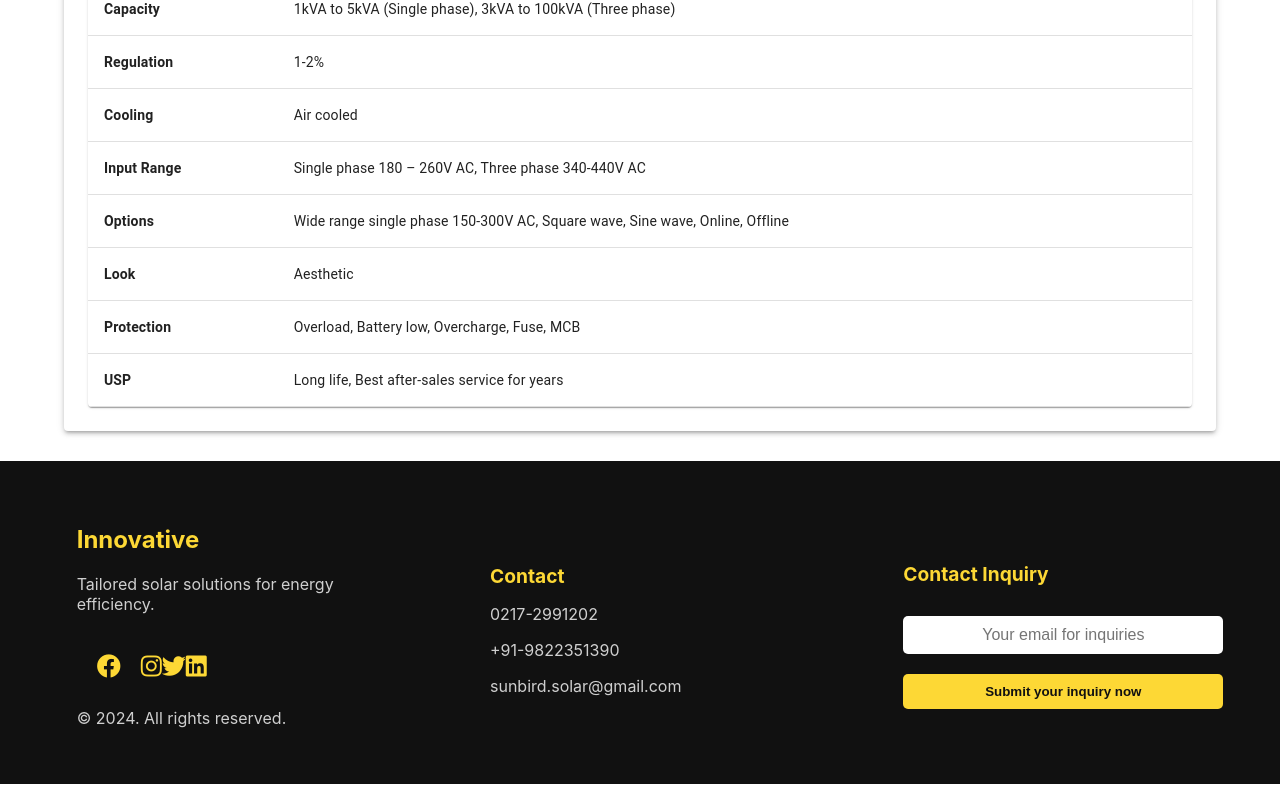
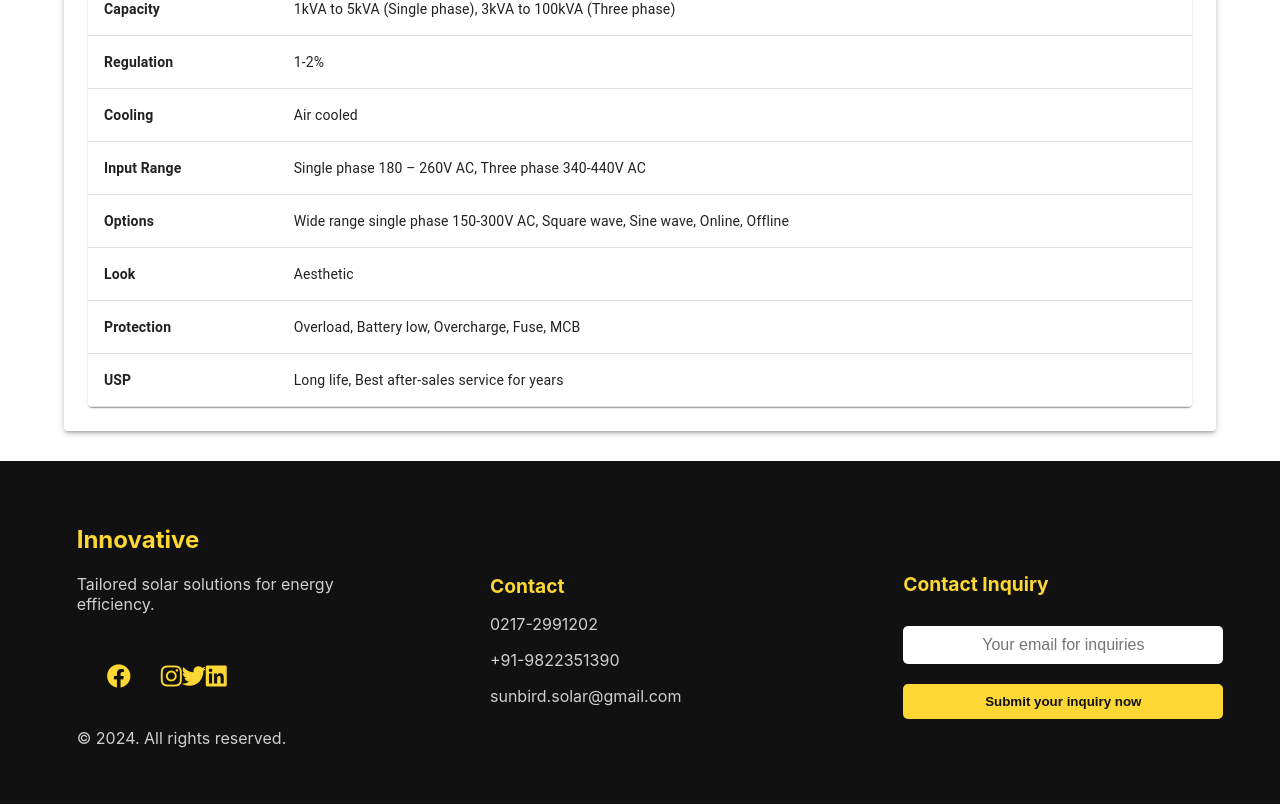
Before and after one commit to Abhi122802/sathe_solar, a React (Create React App) app: page /product/1 in a window 1280 px wide. Shown: the part 981-1785 px from the top of the page. Built offline with nearby package versions, Linux system fonts and the light colour scheme.

Commit message:
Update footer.js

```diff
--- a/src/Frontend/footer.js
+++ b/src/Frontend/footer.js
@@ -23,7 +23,7 @@ const Footer = () => {
                     <div>
                         <a href="https://www.facebook.com" target="_blank" rel="noopener noreferrer">
                             <i className="fab fa-facebook"
-                                style={{ fontSize: "24px", margin: "10 20px", padding:"20px", cursor: "pointer", color: "#fdd835", transition: "color 0.3s ease-in-out" }}
+                                style={{ fontSize: "24px", margin: "30px", cursor: "pointer", color: "#fdd835", transition: "color 0.3s ease-in-out" }}
                                 onMouseOver={(e) => e.target.style.color = "#1877F2"}
                                 onMouseOut={(e) => e.target.style.color = "#fdd835"}>
                             </i>
```
